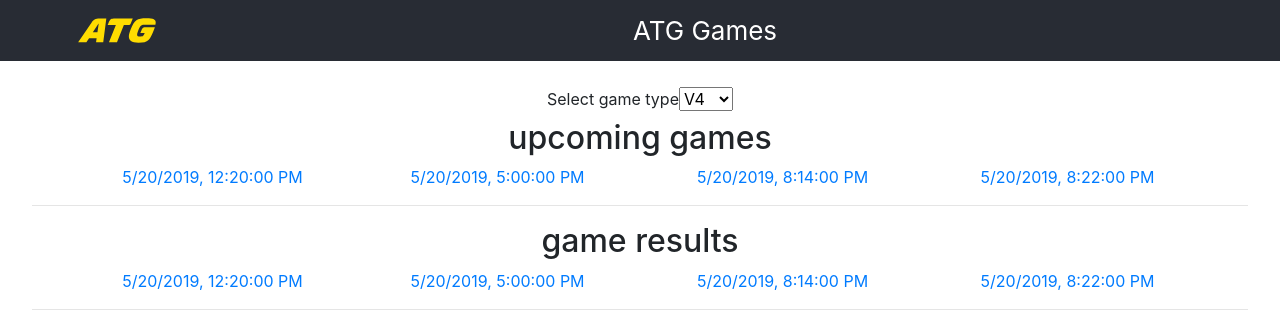
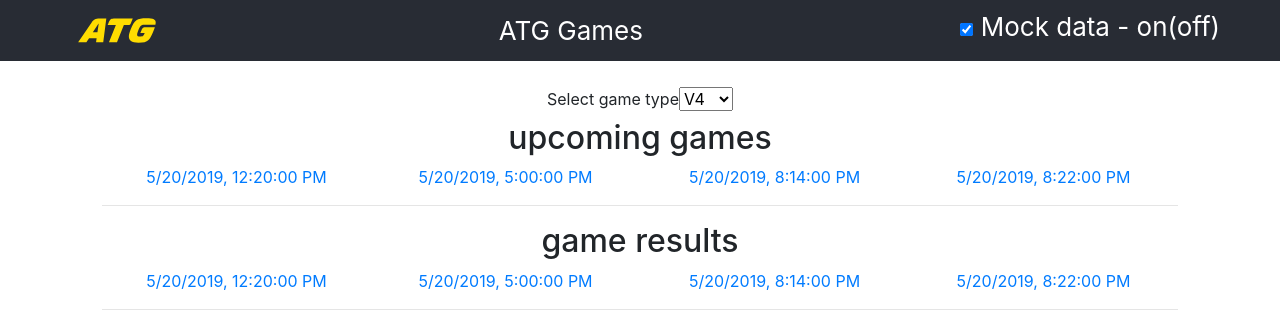
Before and after one commit to yuri-ivanov/racing-game-frontend, a React (Create React App) app: page / in a window 1280 px wide. Shown: the top 328 px of the page. Built offline with nearby package versions, Linux system fonts and the light colour scheme.

Commit message:
Update App.tsx

```diff
--- a/src/App.tsx
+++ b/src/App.tsx
@@ -1,10 +1,11 @@
-import React from 'react';
-import ReactDOM from 'react-dom'
+import React, { ChangeEvent } from 'react';
+import ReactDOM, { render } from 'react-dom'
 import { BrowserRouter as Router, Link, Route, RouteComponentProps } from 'react-router-dom'
 import logo from './atg.svg';
 import './App.css';
 import './game/gameListComponent';
 import GameListComponent from './game/gameListComponent';
+import GameDataSource from './game/gameDataSource';
 
 type TParams = { id: string };
 
@@ -16,21 +17,39 @@ function AboutParams ({match}: RouteComponentProps<TParams>) {
   return (<div>about with params {match.params.id}</div>);
 }
 
-function App() {
 
+class App extends React.Component<{}, {useMock: boolean}>{
+
+  constructor(props: any){
+    super(props);
+    this.state={useMock: GameDataSource.useMock};
+  }
+
+  toggleMock(e: React.ChangeEvent<HTMLInputElement>){
+    GameDataSource.useMock = e.currentTarget.checked;
+    this.setState({useMock: GameDataSource.useMock});
+  }
+
+  render() {
     return (
       <Router>
         <div className="App">
           <header className="App-header">
             <img src={logo} alt="logo" className="logo"/>
             <span className="title">ATG Games</span>
+            <div >
+              <input type="checkbox" id="mockSwitchControl" checked={GameDataSource.useMock} onChange={e => this.toggleMock(e)} ></input>
+              <label htmlFor="mockSwitchControl">Mock data - on(off)</label>
+            </div>
           </header>
-        <main>
-          <GameListComponent  greeting="test" />
+          <main className="container">
+            <GameListComponent  />
           </main>
         </div>
       </Router>
     );
   }
 
+}
+
 export default App;
```
Lines whose indentation alone changed are shown as unchanged.
